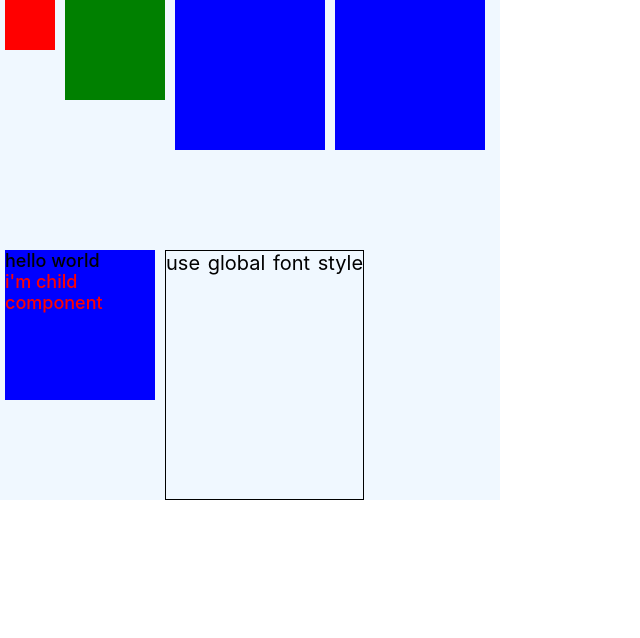
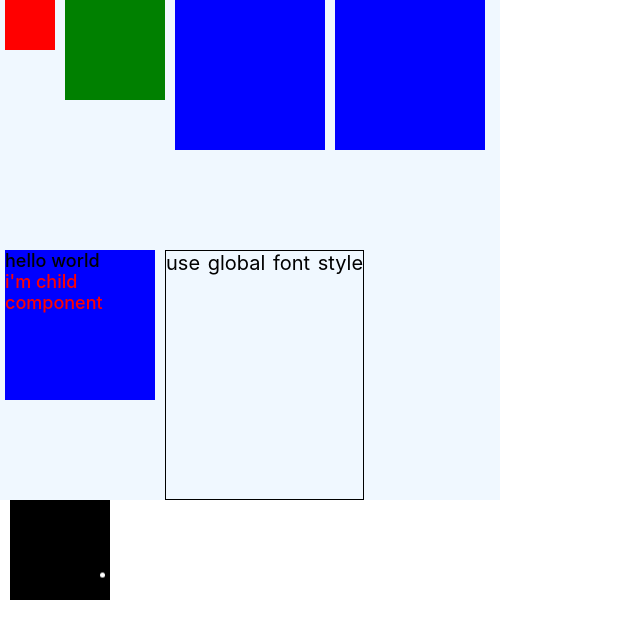
Before and after one commit to NetCloud2017/jkreact, a React (Create React App) app: page / in a window 1280 px wide. Shown: the top 638 px of the page, without its empty margins (0-640 px from the left). Built offline with nearby package versions, Linux system fonts and the light colour scheme.

Commit message:
add  keyframes animation

```diff
--- a/src/App.js
+++ b/src/App.js
@@ -1,5 +1,5 @@
 /** @jsxImportSource @emotion/react */
-import { css, Global } from "@emotion/react";
+import { css, Global, keyframes } from "@emotion/react";
 import { useState } from "react";
 // import logo from "./logo.svg";
 import "./App.css";
@@ -16,10 +16,28 @@ const divStyle2 = css`
   font-weight: 550;
   color: black;
 `;
+const rounding = keyframes`
+0% {
+	transform: translate(10px,10px)
+}
+25% {
+	transform: translate(90px, 10px);
+}
+50% {
+	transform: translate(90px, 90px);
+}
+75% {
+	transform: translate( 10px, 90px);
+}
+100% {
+	transform: translate(10px, 10px);
+}
+`;
 
 function App() {
   let [fontColor, setColorState] = useState("red");
   return (
+    <div>
       <div
         css={css`
           width: 500px;
@@ -68,21 +86,43 @@ function App() {
           css={[divStyle, divStyle2]}
         >
           hello world
-        <Child css={css`
+          <Child
+            css={css`
               font-weight: 600;
-		`} fontColor={fontColor}/>
+            `}
+            fontColor={fontColor}
+          />
         </div>
-	  <Global styles={
-		css`
+        <Global
+          styles={css`
             .globalFont {
               font-size: 20px;
               color: black;
               word-spacing: 2px;
               border: 1px solid #000;
             }
-		`
-	  }/>
+          `}
+        />
         <div className="globalFont"> use global font style</div>
+      </div>
+      <div
+        css={css`
+          width: 100px;
+          height: 100px;
+          background-color: black;
+		  margin-left: 10px;
+        `}
+      >
+        <div
+          css={css`
+            width: 5px;
+            height: 5px;
+            border-radius: 50%;
+            animation: ${rounding} 4s ease infinite;
+            background-color: white;
+          `}
+        ></div>
+      </div>
     </div>
   );
 }
```
Lines whose indentation alone changed are shown as unchanged.
